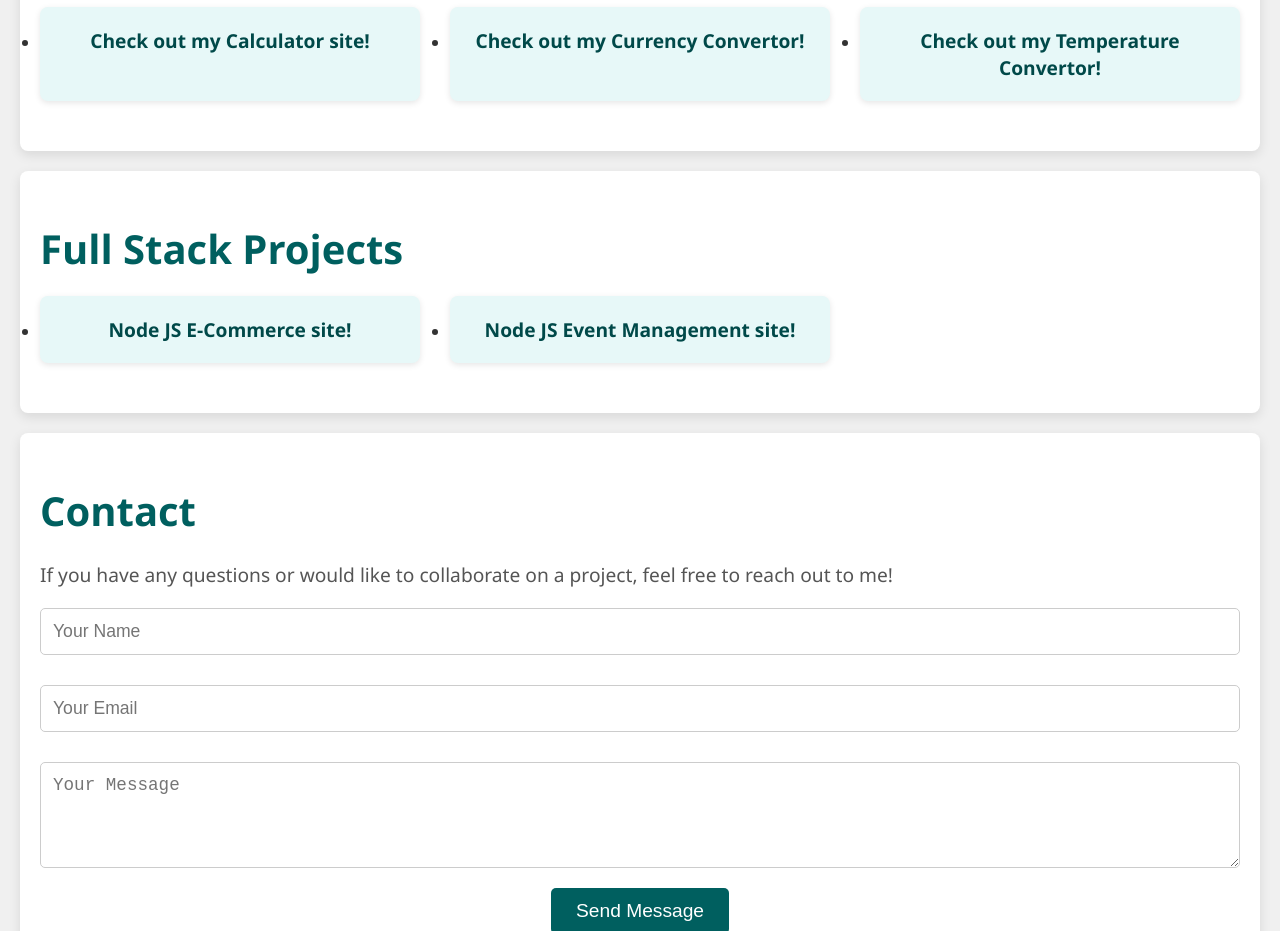
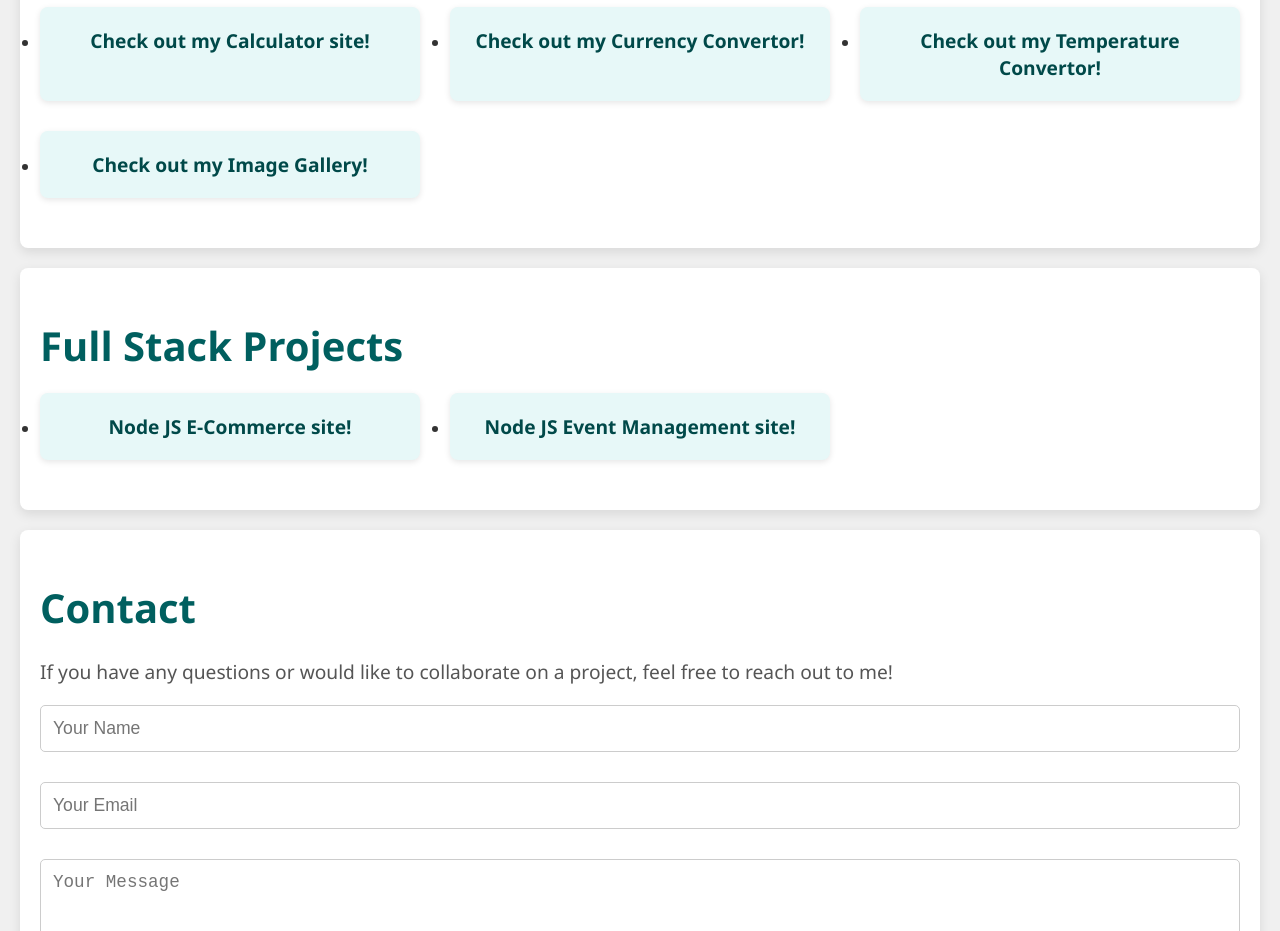
Before and after one commit to Aansa-ramzan/portfolio, a plain HTML site: page index.html in a window 1280 px wide. Shown: the part 1180-2111 px from the top of the page. Drawn offline with Linux system fonts and the light colour scheme; a script that the page names is missing.

Commit message:
Update index.html

```diff
--- a/index.html
+++ b/index.html
@@ -50,6 +50,7 @@
       <li><a href="https://aansa-ramzan.github.io/Calculator/" target="_blank">Check out my Calculator site!</a></li>
       <li><a href="https://aansa-ramzan.github.io/Currency-Convertor/" target="_blank">Check out my Currency Convertor!</a></li>
       <li><a href="https://aansa-ramzan.github.io/Temperature-Convertor/" target="_blank">Check out my Temperature Convertor!</a></li>
+      <li><a href="https://aansa-ramzan.github.io/Image-gallery/" target="_blank">Check out my Image Gallery!</a></li>
     </ul>
   </section>
   <section id="projects">
```
